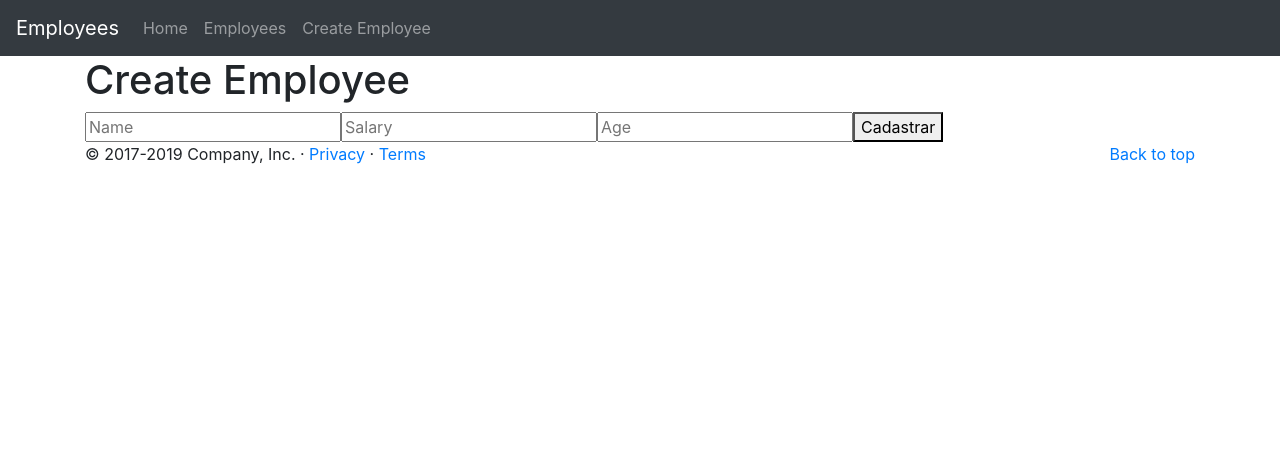
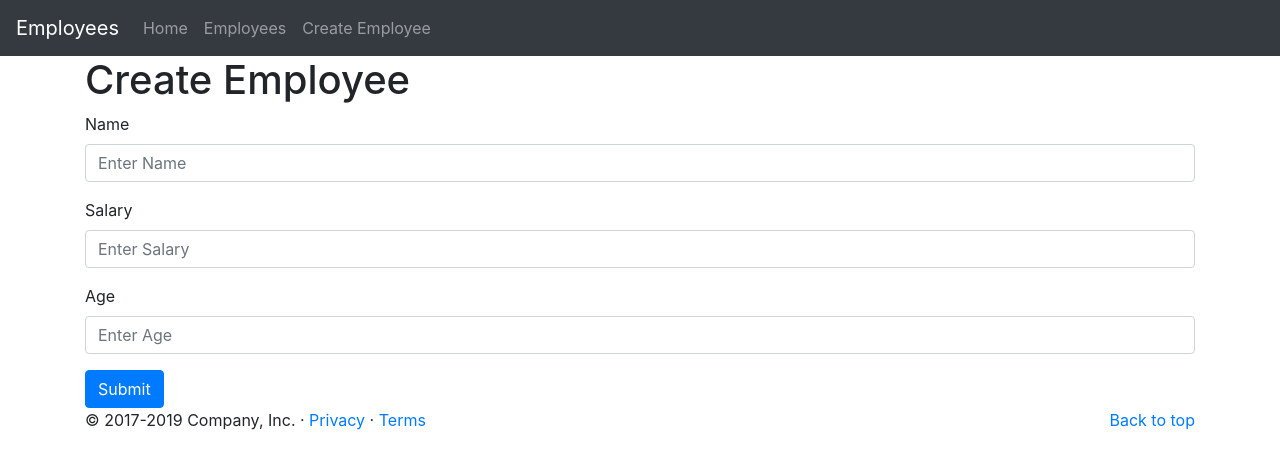
Before and after one commit to joneldesouza/estudo-angular-employees, an Angular app: page /employee-create in a window 1280 px wide. Shown: the top 468 px of the page. Built offline with nearby package versions, Linux system fonts and the light colour scheme.

Commit message:
ajustes employee-create

```diff
--- a/src/app/employee-create/employee-create.component.html
+++ b/src/app/employee-create/employee-create.component.html
@@ -1,9 +1,20 @@
 <h1>Create Employee</h1>
 
 <form (ngSubmit)="cadastro()" [formGroup]="formCadastro">
-  <input type="text" placeholder="Name" formControlName="name" />
-  <input type="text" placeholder="Salary" formControlName="salary" />
-  <input type="text" placeholder="Age" formControlName="age" />
-  <button type="submit">Cadastrar</button>
+  <div class="form-group">
+    <label for="name">Name</label>
+    <input type="text" class="form-control" id="name" placeholder="Enter Name" formControlName="name">
+  </div>
+  <div class="form-group">
+    <label for="salary">Salary</label>
+    <input type="text" class="form-control" id="salary" placeholder="Enter Salary" formControlName="salary">
+  </div>
+  <div class="form-group">
+    <label for="age">Age</label>
+    <input type="text" class="form-control" id="age" placeholder="Enter Age" formControlName="age">
+  </div>
+  <button type="submit" class="btn btn-primary">Submit</button>
 </form>
-<div *ngIf="mensagem">{{mensagem}}</div>
+<div *ngIf="responseText || responseClass" class="alert {{responseClass}}">{{responseText}}</div>
+
+<div *ngIf="mensagem" class="alert {{mensagem.class}}">{{mensagem.text}}</div>
--- a/src/app/employee-create/employee-create.component.ts
+++ b/src/app/employee-create/employee-create.component.ts
@@ -12,7 +12,8 @@ export class EmployeeCreateComponent implements OnInit {
   formCadastro;
   valoresForm: Object;
   conversao;
-  mensagem;
+  responseClass;
+  responseText;
 
   constructor(private httpClient: HttpClient, private fb: FormBuilder) { }
 
@@ -35,11 +36,13 @@ export class EmployeeCreateComponent implements OnInit {
     this.httpClient.post("http://dummy.restapiexample.com/api/v1/create", this.conversao).subscribe(
       data => {
         console.log("POST Request is successful ", data);
-        this.mensagem = "Cadastro efetuado com sucesso.";
+        this.responseClass = "alert-success";
+        this.responseText = "Cadastro efetuado com sucesso.";
       },
       error => {
         console.log("Error", error);
-        this.mensagem = "Ocorreu algum erro. Tente novamente.";
+        this.responseClass = "alert-danger";
+        this.responseText = "Ocorreu algum erro. Tente novamente.";
       }
     );
   }
--- a/src/index.html
+++ b/src/index.html
@@ -2,7 +2,7 @@
 <html lang="en">
 <head>
   <meta charset="utf-8">
-  <title>Curitibacultura</title>
+  <title>Employees</title>
   <base href="/">
 
   <meta name="viewport" content="width=device-width, initial-scale=1">
```
